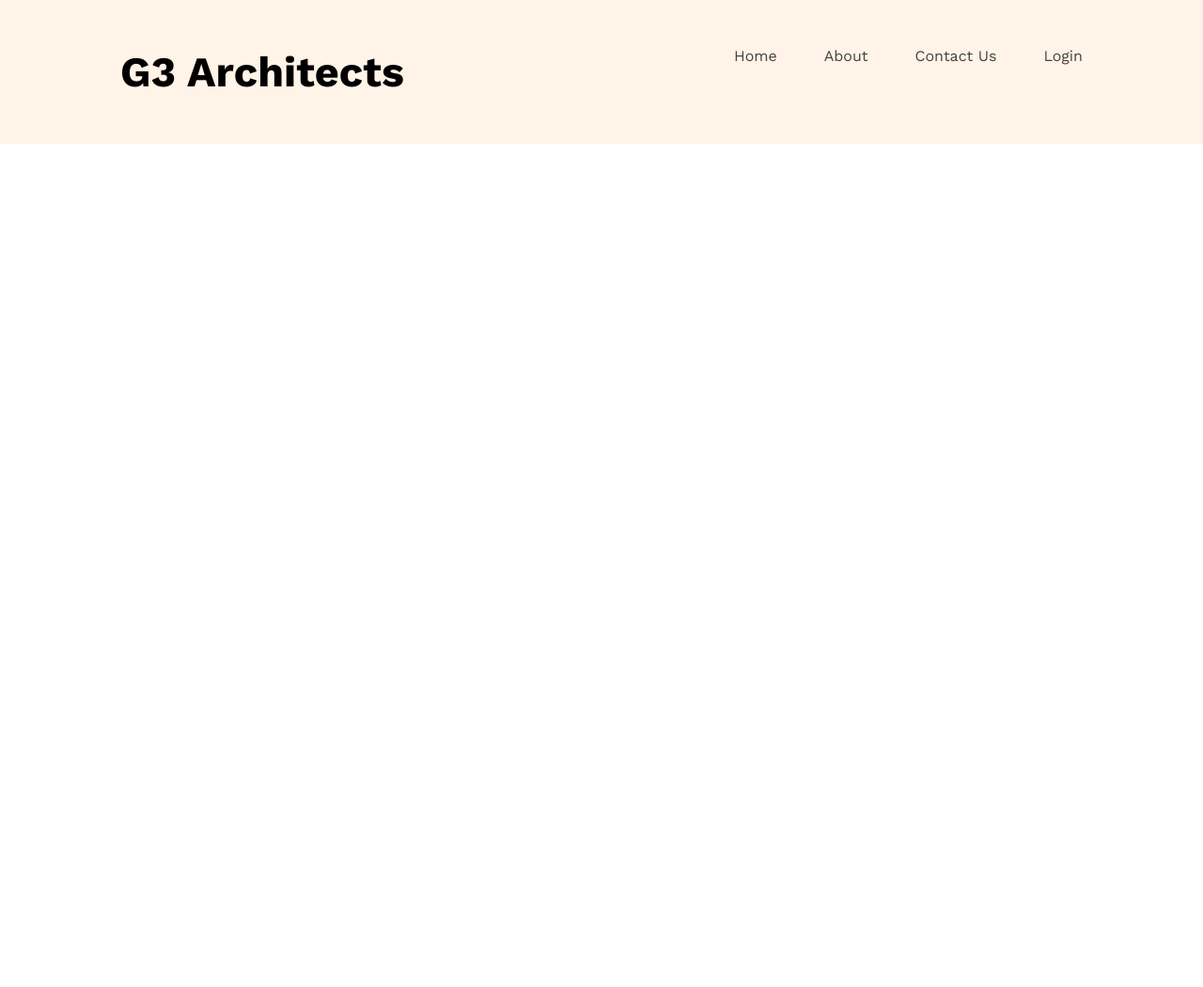
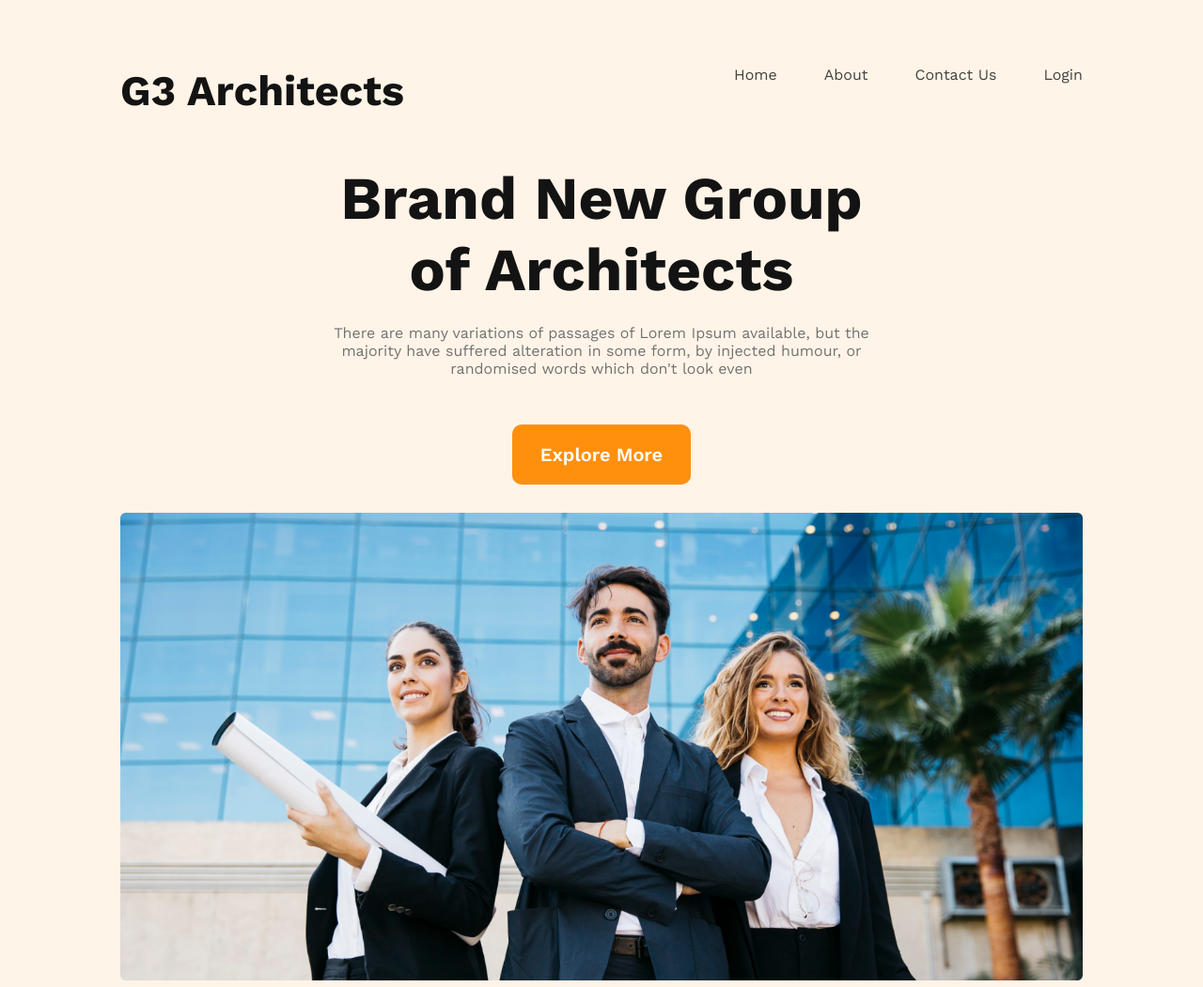
Before and after one commit to digitalutilize/G3-Architect-Page, a plain HTML site: page index.html in a window 1280 px wide. Shown: the whole page at 94% size. Before the commit the page ends 800 px from the top, so only its background shows below. Drawn offline with nearby package versions, Linux system fonts and the light colour scheme.

Commit message:
header added

```diff
--- a/index.html
+++ b/index.html
@@ -22,7 +22,7 @@
 <div class="header-container">
 
     <nav>
-        <h1>G3 Architects</h1>
+        <h1 class="subhead">G3 Architects</h1>
         <ul>
             <li><a href="">Home</a></li>
             <li><a href="">About</a></li>
@@ -30,6 +30,20 @@
             <li><a href="">Login</a></li>
         </ul>
     </nav>
+
+    <div class="banner">
+
+        <div class="banner-content">
+            <h1>Brand New Group of Architects </h1>
+            <p class="content-primary">There are many variations of passages of Lorem Ipsum available, but the majority have suffered alteration in some form, by injected humour, or randomised words which don't look even</p>
+            <button class="btn-primary">Explore More</button>
+        </div>
+
+        <div class="banner-image">
+            <img src="images/banner.png" alt="">
+        </div>
+
+    </div>
 
 </div>
 
--- a/styles/style.css
+++ b/styles/style.css
@@ -7,23 +7,41 @@
 /* Shared Styles */
 .header-container{
     width: 80%;
-    margin: auto;
+    margin:0 auto;
+}
+
+.btn-primary{
+    font-size: 20px;
+    font-weight: 600;
+    color: white;
+    background-color: #FF900E;
+    margin: 30px 0px;
+    padding: 20px 30px;
+    border: none;
+    border-radius: 10px;
+}
+
+.subhead{
+    font-size: 45px;
+    color: #131313;
+}
+
+.content-primary{
+    color: #727272;
+    margin: 20px;
 }
 
 
 /* nav related styles */
 header{
     background-color: #FFF4E7;
+    padding: 20px 0px;
 }
 
 nav{
     padding: 50px 0;
     display: flex;
     justify-content: space-between;
-}
-
-nav h1{
-    font-size: 45px;
 }
 
 nav ul{
@@ -39,3 +57,21 @@ nav ul li a{
     text-decoration: none;
     color: #424242;
 }
+
+/* Banner Styles */
+
+.banner-content{
+    text-align: center;
+    width: 60%;
+    margin: 0 auto;
+}
+
+.banner-content h1{
+    color: #131313;
+    font-size: 64px;
+}
+
+.banner-image img{
+    width: 100%;
+    height: 100%;
+}
```
